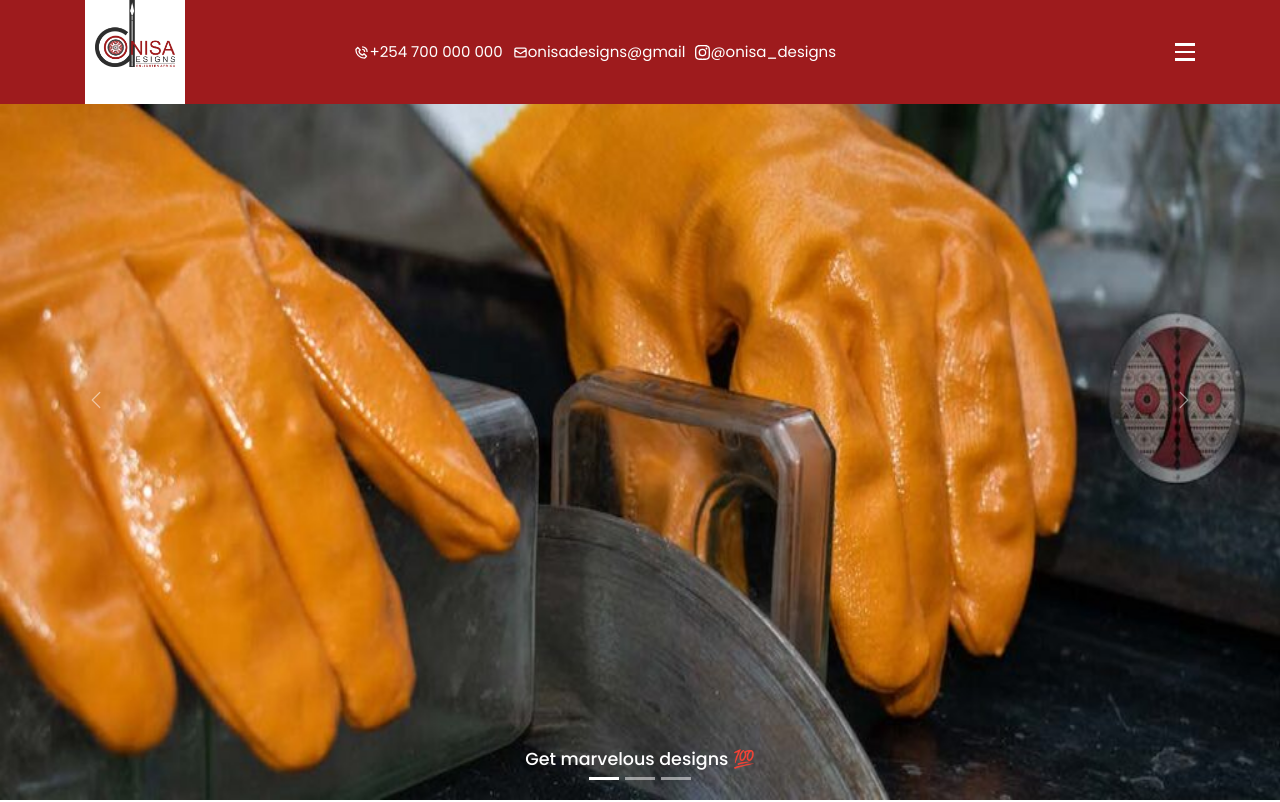
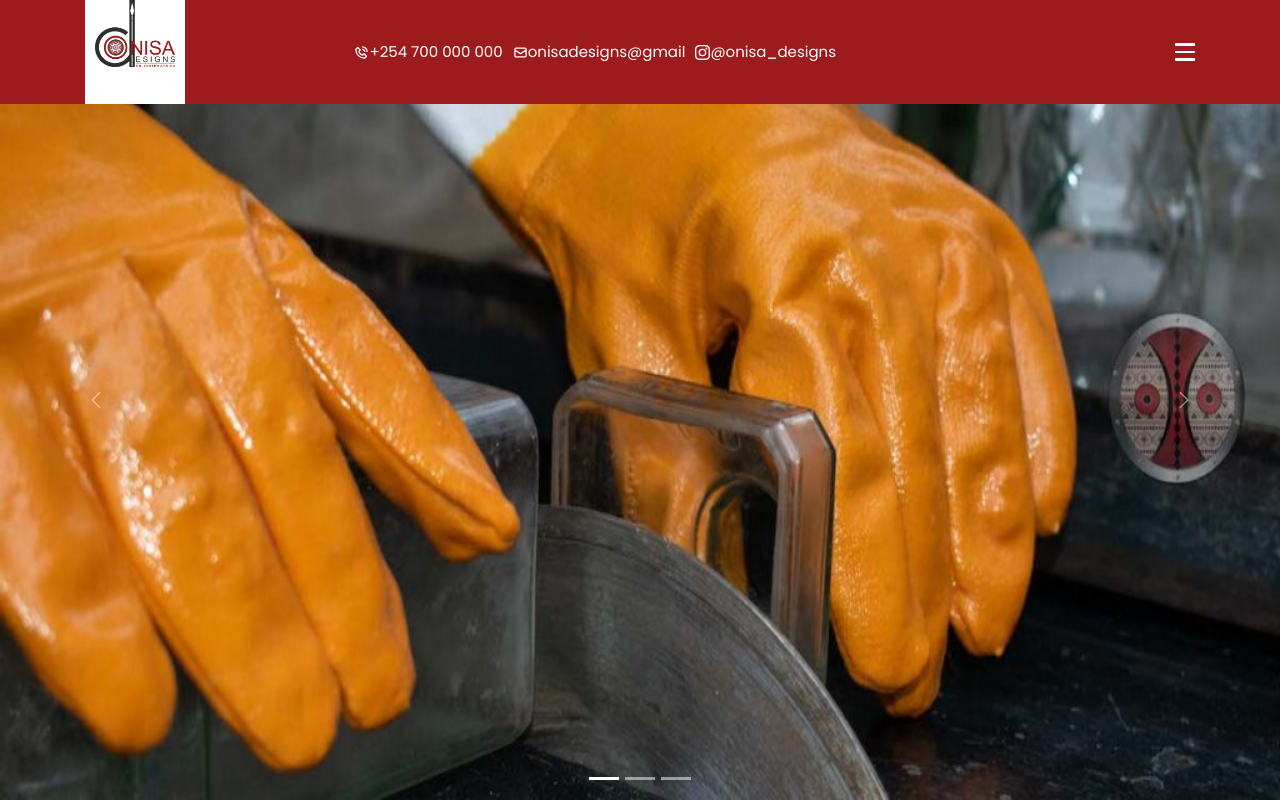
Before and after one commit to Lifeline-Solutions/onisadesigns, a React (Create React App) app: page / in a window 1280 px wide. Shown: the top 802 px of the page. Built offline with nearby package versions, Linux system fonts and the light colour scheme.

Commit message:
Removed slider text

```diff
--- a/src/components/home/Home.js
+++ b/src/components/home/Home.js
@@ -16,9 +16,6 @@ const Home = () => (
           alt="stock"
           style={{ height: '100vh' }}
         />
-        <Carousel.Caption>
-          <h3>Get marvelous designs 💯</h3>
-        </Carousel.Caption>
       </Carousel.Item>
       <Carousel.Item>
         <img
@@ -27,9 +24,6 @@ const Home = () => (
           className="d-block w-100 img-fluid"
           style={{ height: '100vh' }}
         />
-        <Carousel.Caption>
-          <h3>Get aesthetic beauty 😇</h3>
-        </Carousel.Caption>
       </Carousel.Item>
       <Carousel.Item>
         <img
@@ -38,9 +32,6 @@ const Home = () => (
           className="d-block w-100 img-fluid"
           style={{ height: '100vh' }}
         />
-        <Carousel.Caption>
-          <h3>We make your place look better👌</h3>
-        </Carousel.Caption>
       </Carousel.Item>
     </Carousel>
   </div>
```
